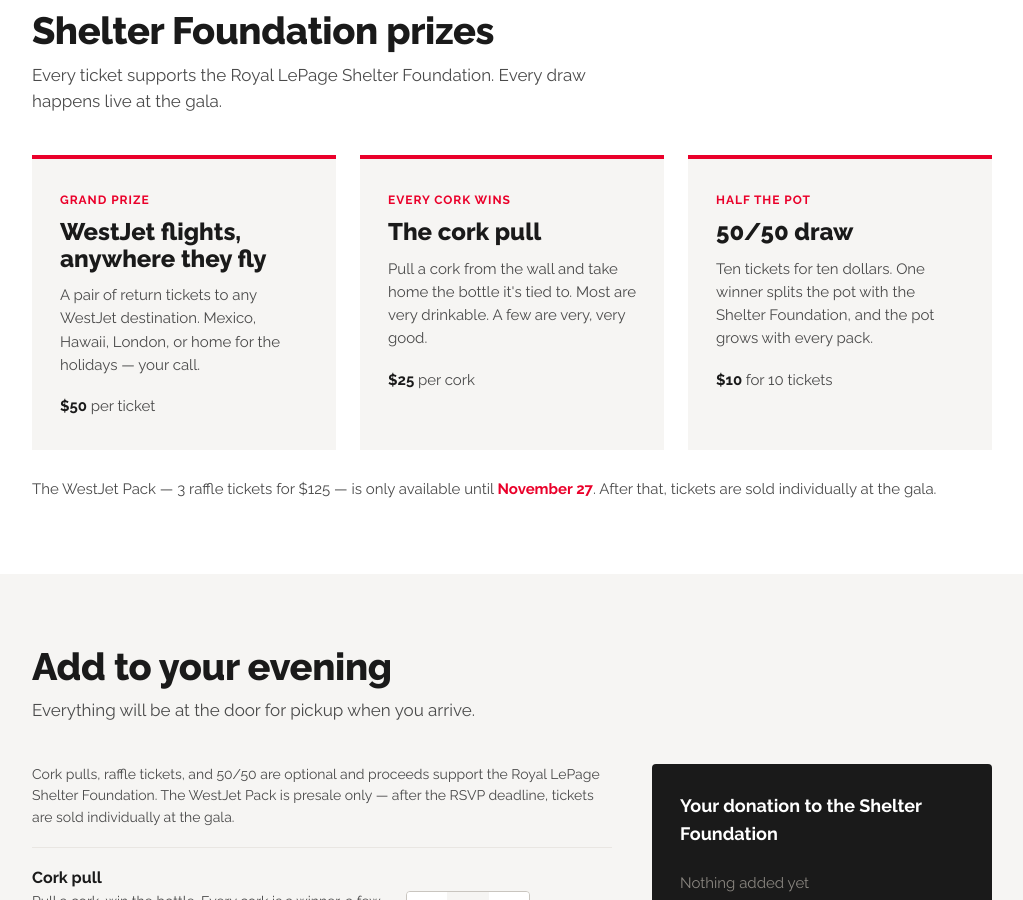
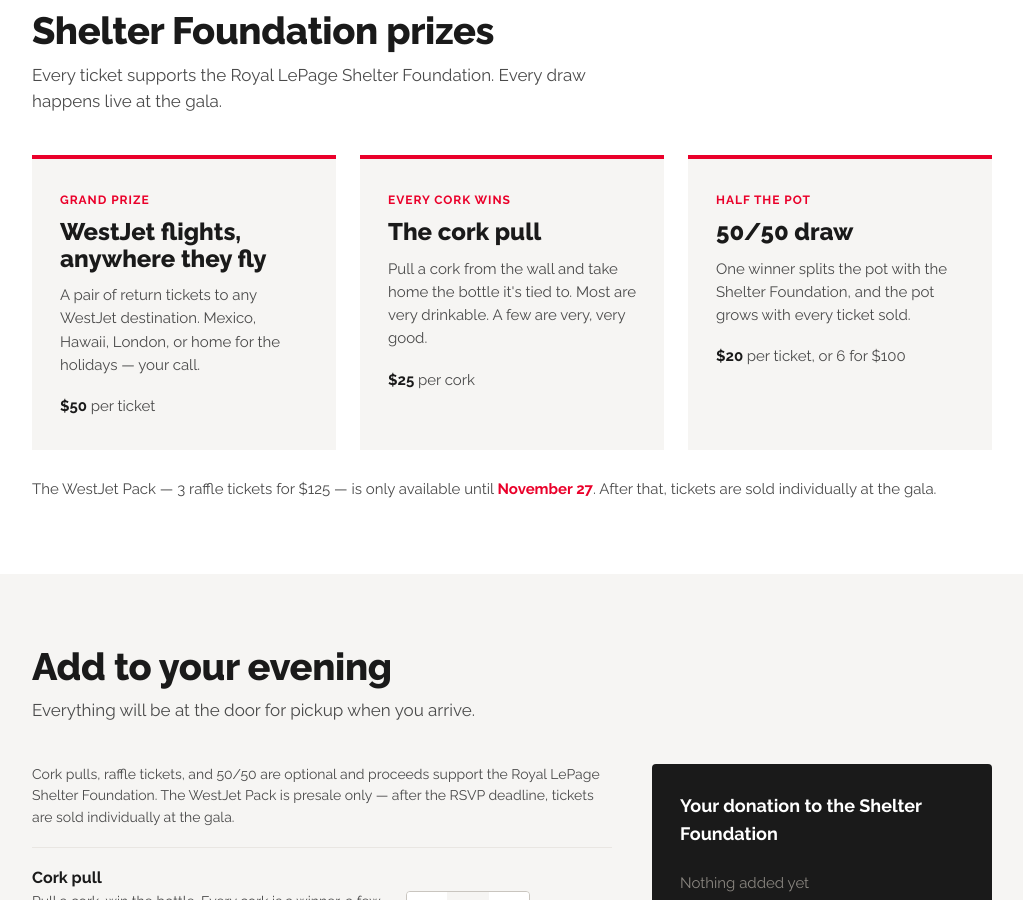
Before and after one commit to Royal-LePage/solutions, a Jekyll site: the page holiday-party/index.html, which Jekyll copies as it is, in a window 1280 px wide and 900 px high, scrolled down 2688 px. Shown: the whole window, without its empty margins (128-1151 px from the left). Built offline with Jekyll 4.4.1, drawn with Linux system fonts in a browser that asks for light colours; some of the changed text lies outside the part shown.

Commit message:
Update index.html

```diff
--- a/holiday-party/index.html
+++ b/holiday-party/index.html
@@ -284,8 +284,8 @@
       <div class="prize">
         <div class="tag">Half the pot</div>
         <h3>50/50 draw</h3>
-        <p>Ten tickets for ten dollars. One winner splits the pot with the Shelter Foundation, and the pot grows with every pack.</p>
-        <div class="price">$10 <span>for 10 tickets</span></div>
+        <p>One winner splits the pot with the Shelter Foundation, and the pot grows with every ticket sold.</p>
+        <div class="price">$20 <span>per ticket, or 6 for $100</span></div>
       </div>
     </div>
     <p class="deadline">The WestJet Pack — 3 raffle tickets for $125 — is only available until <b>November 27</b>. After that, tickets are sold individually at the gala.</p>
@@ -387,7 +387,8 @@
     { id:"cork",    name:"Cork pull",                       desc:"Pull a cork, win the bottle. Every cork is a winner, a few are very good ones.",              price:25, uses:{cork:1} },
     { id:"westjet", name:"WestJet Anywhere raffle",         desc:"One ticket toward a pair of WestJet flights, anywhere they fly. Drawn live at the party.",     price:50 },
     { id:"westjet3", name:"The WestJet Pack",               desc:"3 WestJet raffle tickets for $125. Three chances at the grand prize — $25 savings.",              price:125, presaleOnly:true },
-    { id:"fifty",   name:"50/50 tickets",                   desc:"10 tickets per pack. Half the pot goes home with one winner.",                               price:10, unitLabel:"10 tickets" },
+    { id:"fifty",   name:"50/50 ticket",                    desc:"One ticket. Half the pot goes home with one winner.",                                         price:20 },
+    { id:"fifty6",  name:"50/50 six-pack",                  desc:"6 tickets for $100 — $20 savings.",                                                          price:100 },
   ],
   // Limited inventory. The page asks the sheet how many are sold and caps the cart. Remove a key to make it unlimited.
   inventory: { cork: 50 },
```
